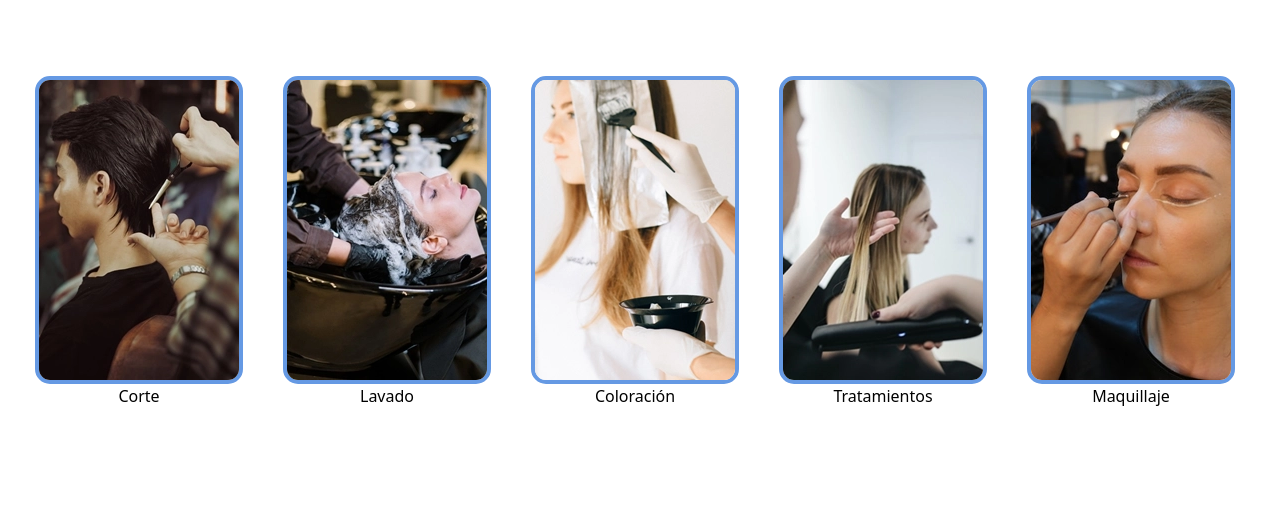
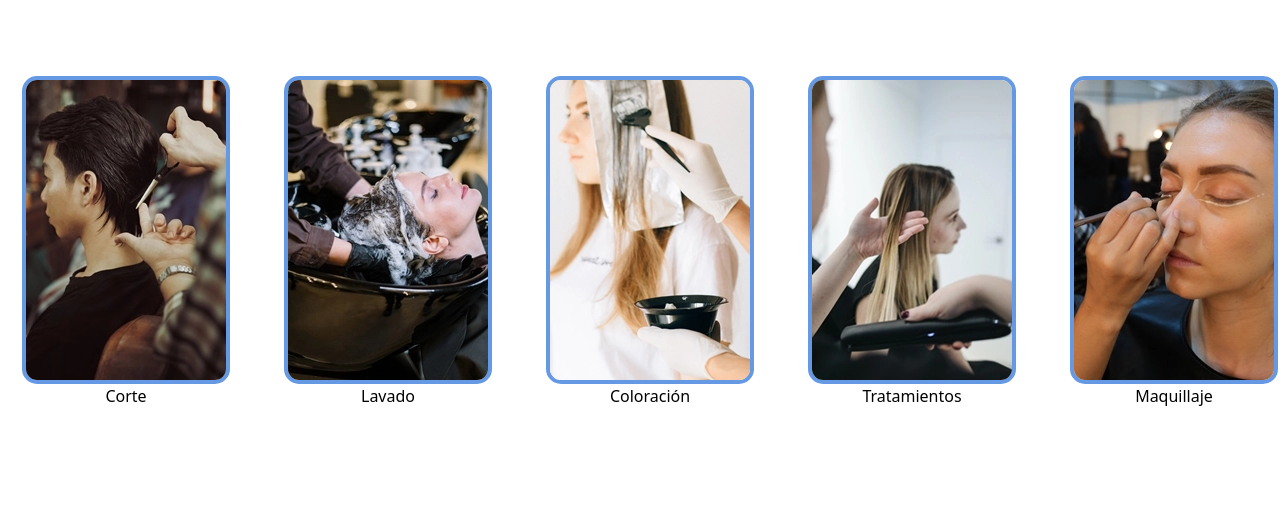
Before and after one commit to mikkki7/Proyecto-Final, a website: page index.html in a window 1280 px wide. Shown: the part 262-783 px from the top of the page. Drawn offline with nearby package versions, Linux system fonts and the light colour scheme.

Commit message:
Anulando espacio muerto Index

```diff
--- a/scss/layouts/_index.scss
+++ b/scss/layouts/_index.scss
@@ -1,6 +1,6 @@
 
 .main-index{
-    display: inline-block;
+    @include flex(flex, column, center, none, wrap);
     padding-top: 100px;
     .contenedor-index{
         .titulo{
@@ -10,7 +10,7 @@
         }
             .seccion-index{
                 @include flex(flex, row, space-around, none, wrap);
-                gap: 10px;
+                gap: 50px;
                 margin-left: 20px;
                 .texto-foto{
                     @extend %texto-foto;
```
Also changed, not shown: css/style.css, 1 other file.
